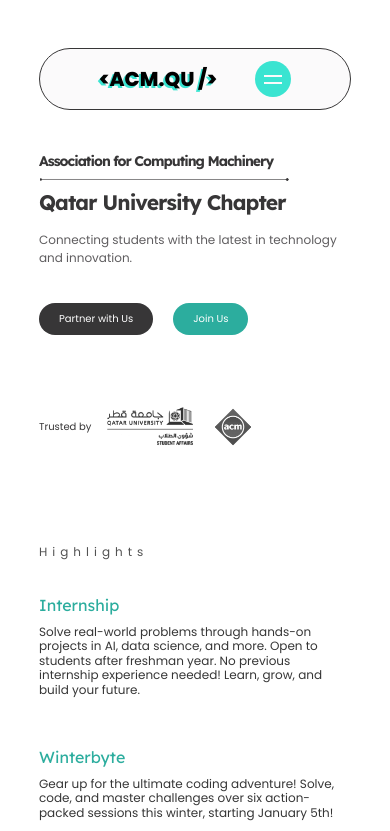
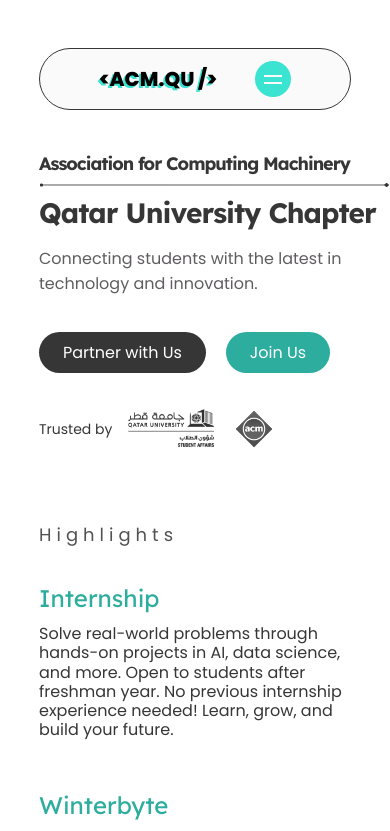
Before and after one commit to acm-qu/ACM-Landing-Page, a React (Vite) app: page / in a window 390 px wide. Shown: the top 831 px of the page. Built offline with nearby package versions, Linux system fonts and the light colour scheme.

Commit message:
fix: font size is now consitent

```diff
--- a/src/components/Internship.jsx
+++ b/src/components/Internship.jsx
@@ -55,7 +55,7 @@
           {title}
         </h3>
       </div>
-      <p style={{ fontSize: '14px', color: 'var(--gray)', lineHeight: '1.2', margin: 0, fontFamily: 'Poppins, sans-serif', letterSpacing: '1px' }}>
+      <p style={{ fontSize: '16px', color: 'var(--gray)', lineHeight: '1.2', margin: 0, fontFamily: 'Poppins, sans-serif', letterSpacing: '1px' }}>
         {description}
       </p>
     </div>
@@ -77,7 +77,7 @@
       <h2 style={{ fontSize: '28px', fontWeight: 500, marginBottom: '48px', fontFamily: 'Lexend, sans-serif', lineHeight: 1.2 }}>
         Internship Program
       </h2>
-      <p style={{ fontSize: '14px', color: 'var(--gray)', maxWidth: '722px', margin: '0 auto', fontFamily: 'Poppins, sans-serif', letterSpacing: '1px' }}>
+      <p style={{ fontSize: '16px', color: 'var(--gray)', maxWidth: '722px', margin: '0 auto', fontFamily: 'Poppins, sans-serif', letterSpacing: '1px' }}>
         A hands-on software engineering internship for QU students to build real tech solutions,
         gain teamwork experience, and boost their careers.
       </p>
@@ -96,7 +96,7 @@
             cursor: 'pointer',
           }}
         >
-          Waitlist Now ➞
+          Coming Soon
         </button>
       </div>
 
--- a/src/styles/about-us.css
+++ b/src/styles/about-us.css
@@ -144,7 +144,7 @@
     }
 
     .about-description p {
-        font-size: 0.95rem;
+        font-size: 1rem;
     }
 
     .about-content::before {
--- a/src/styles/events.css
+++ b/src/styles/events.css
@@ -75,17 +75,19 @@
     font-size: 16px;
     line-height: 1.2;
     margin-bottom: 10px;
+    color: var(--black);
 }
 
 .eventList{
     margin-left: 20px;
     line-height: 1.2;
     margin-bottom: 36px;
+    color: var(--black);
 }
 
 .eventListItem{
     list-style: none;
-    background: url('/events-bullet.png') left center no-repeat;
+    background: url('/events-bullet.png') left top no-repeat;
     padding-left: 28px;
     margin-bottom: 14px;
     margin-left: -20px;
--- a/src/styles/hero.css
+++ b/src/styles/hero.css
@@ -196,42 +196,98 @@
     margin-top: 24px;
     #hero-text {
       h2 {
-        font-size: 14px;
+        font-size: 18px;
       }
       #hero-splitter {
-        width: 250px;
+        width: 350px;
       }
       h1 {
-        font-size: 21px;
+        font-size: 28px;
       }
       p {
         width: 80vw;
-        font-size: 12px;
+        font-size: 16px;
       }
     }
     #hero-cta {
-      font-size: 10px;
+      font-size: 16px;
       a {
-        padding: 8px 20px;
+        padding: 8px 24px;
       }
     }
     #hero-partners {
-      margin-top: 72px;
+      margin-top: 36px;
       gap: 16px;
       div {
         gap: 8px;
       }
       p {
-        font-size: 10px;
+        font-size: 14px;
       }
       img {
         height: 40px;
       }
     }
     #hero-highlights {
-      margin-top: 96px;
+      margin-top: 72px;
       #hero-highlights-title {
-        font-size: 12px;
+        font-size: 18px;
+      }
+      #hero-highlights-container {
+        .hero-highlight {
+          width: 100%;
+          h3 {
+            font-size: 24px;
+          }
+          p {
+            font-size: 16px;
+          }
+        }
+      }
+    }
+  }
+}
+@media (max-width: 375px) {
+  #hero {
+    margin-top: 24px;
+    #hero-text {
+      h2 {
+        font-size: 17px;
+      }
+      #hero-splitter {
+        width: 310px;
+      }
+      h1 {
+        font-size: 25px;
+      }
+      p {
+        width: 80vw;
+        font-size: 16px;
+      }
+    }
+    #hero-cta {
+      font-size: 14px;
+      a {
+        padding: 8px 24px;
+      }
+    }
+    #hero-partners {
+      margin-top: 36px;
+      gap: 16px;
+      div {
+        gap: 8px;
+      }
+      p {
+        font-size: 14px;
+      }
+      img {
+        height: 40px;
+      }
+    }
+    #hero-highlights {
+      margin-top: 72px;
+      #hero-highlights-title {
+        font-size: 16px;
       }
       #hero-highlights-container {
         align-items: center;
@@ -240,10 +296,10 @@
         .hero-highlight {
           width: 100%;
           h3 {
-            font-size: 16px;
+            font-size: 20px;
           }
           p {
-            font-size: 12px;
+            font-size: 16px;
           }
         }
       }
```
